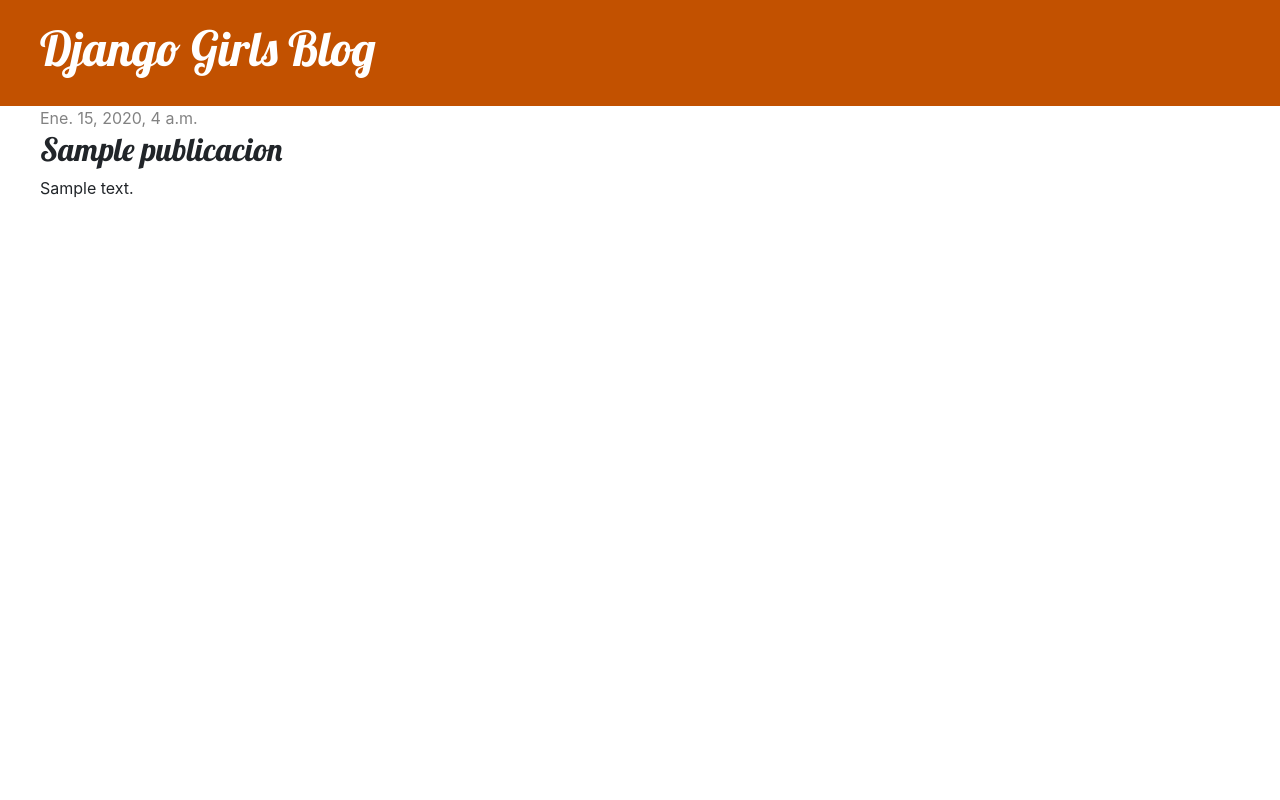
After one commit to changmanuel14/PrograComercialA, a Django app: page /publicacion/1/ in a window 1280 px wide. The commit adds this page. Run offline with Django 3.2, Linux system fonts and the light colour scheme; tables that the repository leaves empty hold one stand-in row (values such as "Sample post"); some libraries are stand-ins or nearby versions.

Commit message:
se agrego la plantilla base se agrego la vista en detalle de las publicaciones

```diff
--- /dev/null
+++ b/blog/static/css/blog.css
@@ -0,0 +1,46 @@
+.page-header {
+    background-color: #C25100;
+    margin-top: 0;
+    padding: 20px 20px 20px 40px;
+}
+
+.page-header h1, .page-header h1 a, .page-header h1 a:visited, .page-header h1 a:active {
+    color: #ffffff;
+    font-size: 36pt;
+    text-decoration: none;
+}
+
+.content {
+    margin-left: 40px;
+}
+
+h1, h2, h3, h4 {
+    font-family: 'Lobster', cursive;
+}
+
+.date {
+    color: #828282;
+}
+
+.save {
+    float: right;
+}
+
+.post-form textarea, .post-form input {
+    width: 100%;
+}
+
+.top-menu, .top-menu:hover, .top-menu:visited {
+    color: #ffffff;
+    float: right;
+    font-size: 26pt;
+    margin-right: 20px;
+}
+
+.post {
+    margin-bottom: 70px;
+}
+
+.post h2 a, .post h2 a:visited {
+    color: #000000;
+}
--- /dev/null
+++ b/blog/templates/blog/base.html
@@ -0,0 +1,26 @@
+{% load static %}
+<html>
+<head>
+    <!-- CSS only -->
+<link rel="stylesheet" href="https://stackpath.bootstrapcdn.com/bootstrap/4.5.2/css/bootstrap.min.css" integrity="sha384-JcKb8q3iqJ61gNV9KGb8thSsNjpSL0n8PARn9HuZOnIxN0hoP+VmmDGMN5t9UJ0Z" crossorigin="anonymous">
+
+<!-- JS, Popper.js, and jQuery -->
+<script src="https://code.jquery.com/jquery-3.5.1.slim.min.js" integrity="sha384-DfXdz2htPH0lsSSs5nCTpuj/zy4C+OGpamoFVy38MVBnE+IbbVYUew+OrCXaRkfj" crossorigin="anonymous"></script>
+<script src="https://cdn.jsdelivr.net/npm/popper.js@1.16.1/dist/umd/popper.min.js" integrity="sha384-9/reFTGAW83EW2RDu2S0VKaIzap3H66lZH81PoYlFhbGU+6BZp6G7niu735Sk7lN" crossorigin="anonymous"></script>
+<script src="https://stackpath.bootstrapcdn.com/bootstrap/4.5.2/js/bootstrap.min.js" integrity="sha384-B4gt1jrGC7Jh4AgTPSdUtOBvfO8shuf57BaghqFfPlYxofvL8/KUEfYiJOMMV+rV" crossorigin="anonymous"></script>
+    <link href="//fonts.googleapis.com/css?family=Lobster&subset=latin,latin-ext" rel="stylesheet" type="text/css">
+    <link rel="stylesheet" href="{% static 'css/blog.css' %}">
+    <title>Django Girls blog</title>
+</head>
+<body>
+<div class="page-header">
+    <h1><a href="/">Django Girls Blog</a></h1>
+</div>
+<div class="content container">
+    <div class="row">
+        {% block content %}
+        {% endblock %}
+    </div>
+</div>
+</body>
+</html>
--- /dev/null
+++ b/blog/templates/blog/publicacion_detalle.html
@@ -0,0 +1,13 @@
+{% extends 'blog/base.html' %}
+
+{% block content %}
+    <div class="post">
+        {% if publicacion.fecha_publicacion %}
+            <div class="date">
+                {{ publicacion.fecha_publicacion }}
+            </div>
+        {% endif %}
+        <h2>{{ publicacion.titulo }}</h2>
+        <p>{{ publicacion.texto|linebreaksbr }}</p>
+    </div>
+{% endblock %}
--- a/blog/urls.py
+++ b/blog/urls.py
@@ -3,4 +3,5 @@
 
 urlpatterns = [
     path('', views.publicacion_lista, name='publicacion_lista'),
+    path('publicacion/<int:pk>/', views.publicacion_detalle, name='publicacion_detalle'),
 ]
--- a/blog/views.py
+++ b/blog/views.py
@@ -1,8 +1,13 @@
 from django.utils import timezone
 from django.shortcuts import render
 from .models import Publicacion
+from django.shortcuts import render, get_object_or_404
 
 # Create your views here.
 def publicacion_lista(request):
     publicaciones = Publicacion.objects.filter(fecha_publicacion__lte=timezone.now()).order_by('fecha_publicacion')
     return render(request, 'blog/publicacion_lista.html', {'publicaciones': publicaciones})
+
+def publicacion_detalle(request, pk):
+    publicacion = get_object_or_404(Publicacion, pk=pk)
+    return render(request, 'blog/publicacion_detalle.html', {'publicacion': publicacion})
--- a/misitio/urls.py
+++ b/misitio/urls.py
@@ -16,6 +16,7 @@
 from django.contrib import admin
 from django.urls import path, include
 
+
 urlpatterns = [
     path('admin/', admin.site.urls),
     path('', include('blog.urls')),
```
Also changed, not shown: blog/templates/blog/publicacion_lista.html (+10 -16 lines).
